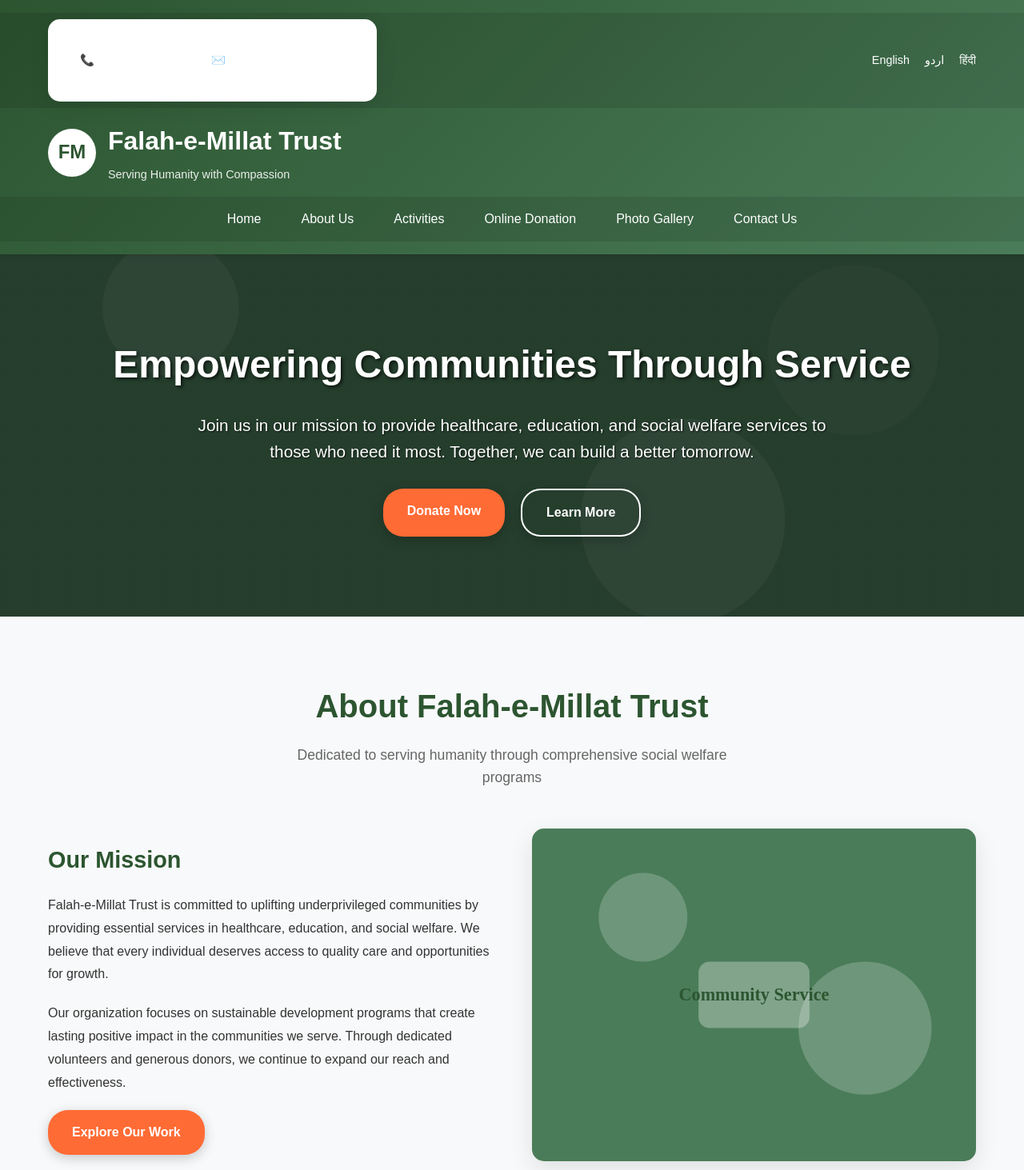
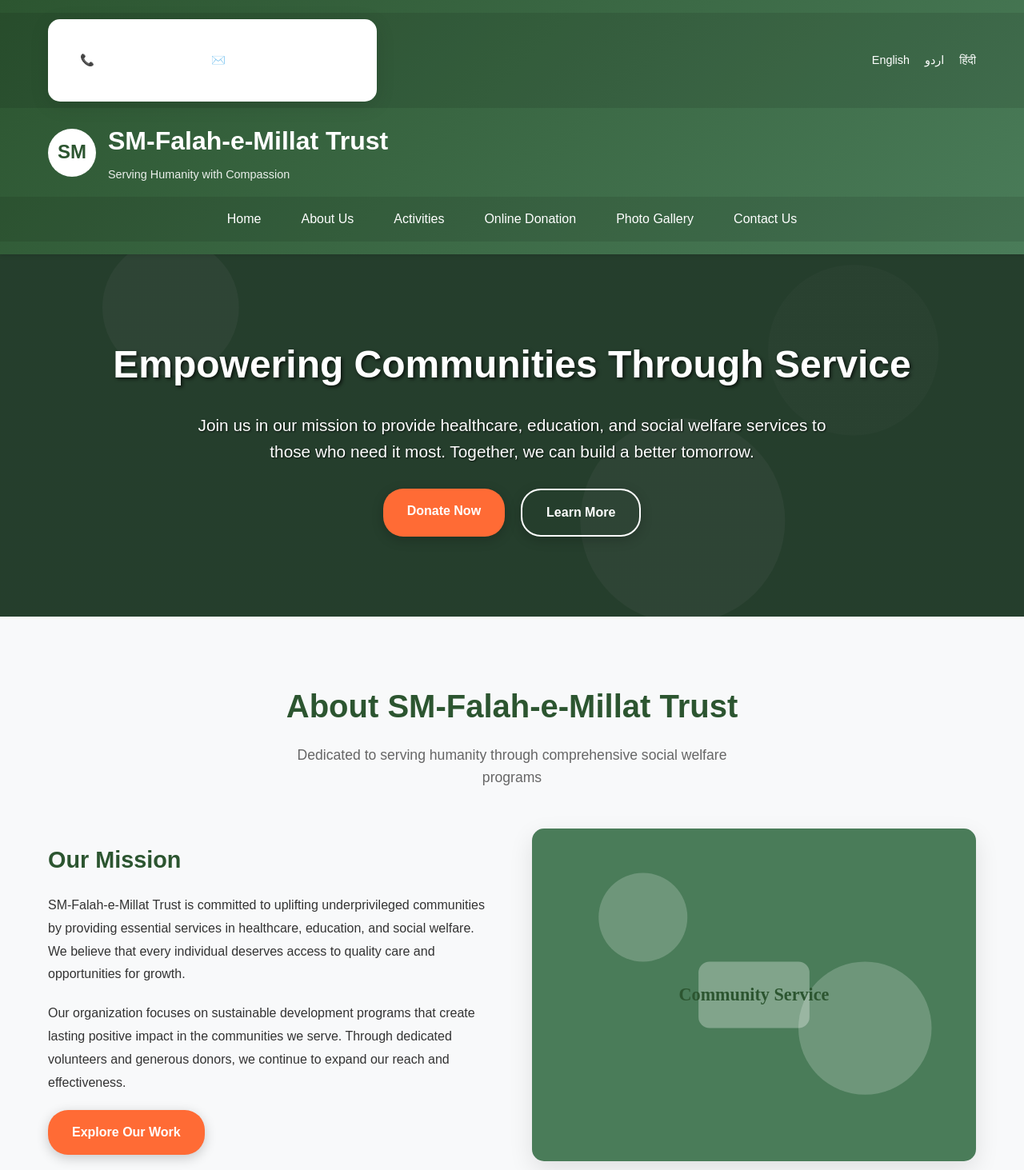
Before and after one commit to r92115/r92115.github.io, a plain HTML site: page index.html in a window 1280 px wide. Shown: the top 1463 px of the page at 80% size. Drawn offline with Linux system fonts and the light colour scheme.

Commit message:
Update index.html

```diff
--- a/index.html
+++ b/index.html
@@ -3,7 +3,7 @@
 <head>
     <meta charset="UTF-8">
     <meta name="viewport" content="width=device-width, initial-scale=1.0">
-    <title>Falah-e-Millat Trust | Serving Humanity</title>
+    <title>SM-Falah-e-Millat Trust | Serving Humanity</title>
     <style>
         * {
             margin: 0;
@@ -492,9 +492,9 @@
         <div class="container">
             <div class="main-header">
                 <div class="logo">
-                    <div class="logo-icon">FM</div>
+                    <div class="logo-icon">SM</div>
                     <div class="logo-text">
-                        <h1>Falah-e-Millat Trust</h1>
+                        <h1>SM-Falah-e-Millat Trust</h1>
                         <p>Serving Humanity with Compassion</p>
                     </div>
                 </div>
@@ -531,13 +531,13 @@
     <section id="about" class="about">
         <div class="container">
             <div class="section-title">
-                <h2>About Falah-e-Millat Trust</h2>
+                <h2>About SM-Falah-e-Millat Trust</h2>
                 <p>Dedicated to serving humanity through comprehensive social welfare programs</p>
             </div>
             <div class="about-content">
                 <div class="about-text">
                     <h3>Our Mission</h3>
-                    <p>Falah-e-Millat Trust is committed to uplifting underprivileged communities by providing essential services in healthcare, education, and social welfare. We believe that every individual deserves access to quality care and opportunities for growth.</p>
+                    <p>SM-Falah-e-Millat Trust is committed to uplifting underprivileged communities by providing essential services in healthcare, education, and social welfare. We believe that every individual deserves access to quality care and opportunities for growth.</p>
                     <p>Our organization focuses on sustainable development programs that create lasting positive impact in the communities we serve. Through dedicated volunteers and generous donors, we continue to expand our reach and effectiveness.</p>
                     <a href="#services" class="btn">Explore Our Work</a>
                 </div>
@@ -679,7 +679,7 @@
         <div class="container">
             <div class="footer-content">
                 <div class="footer-section">
-                    <h3>Falah-e-Millat Trust</h3>
+                    <h3>SM-Falah-e-Millat Trust</h3>
                     <p>Dedicated to serving humanity through compassionate care and comprehensive social welfare programs.</p>
                 </div>
                 <div class="footer-section">
@@ -708,7 +708,7 @@
                 </div>
             </div>
             <div class="footer-bottom">
-                <p>&copy; 2024 Falah-e-Millat Trust. All rights reserved. | Privacy Policy | Terms of Service</p>
+                <p>&copy; 2025 SM-Falah-e-Millat Trust. All rights reserved. | Privacy Policy | Terms of Service</p>
             </div>
         </div>
     </footer>
```
